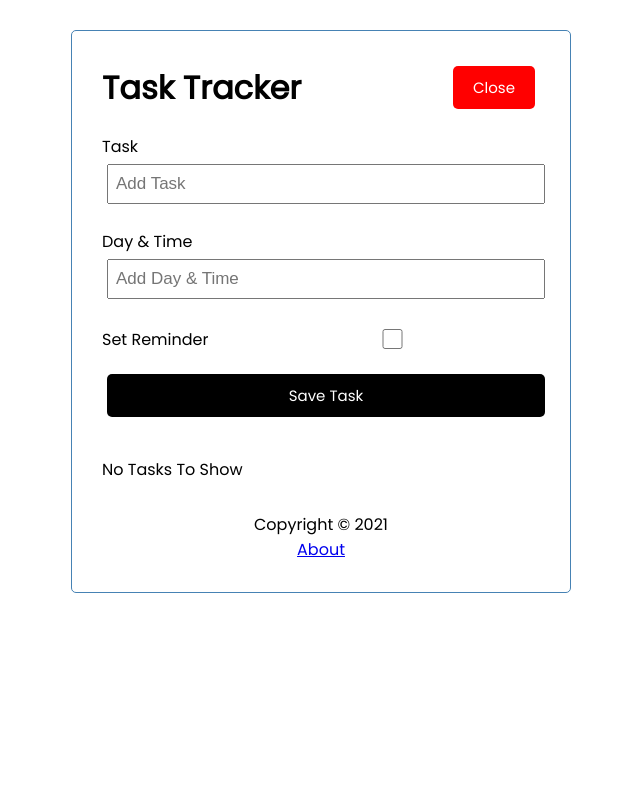
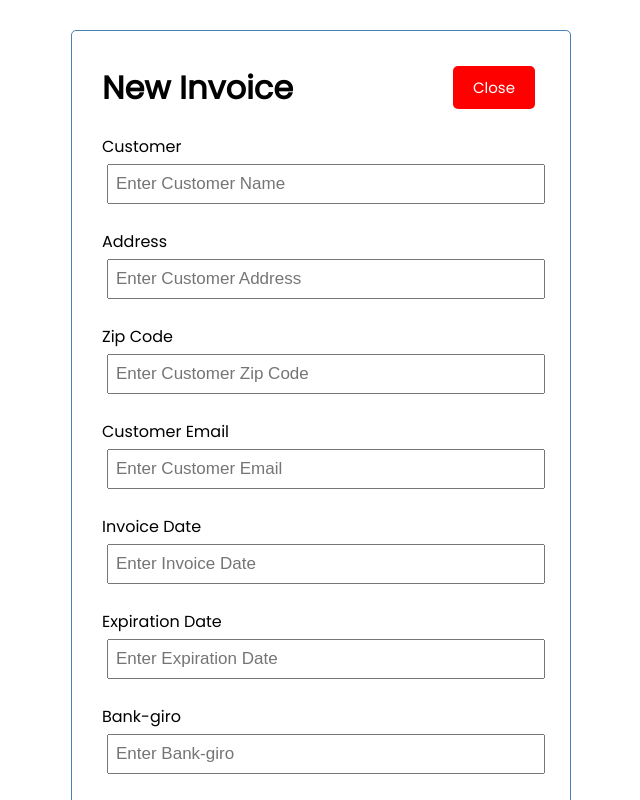
Before and after one commit to gabrieloldaccount/finman-frontend, a React (Create React App) app: page / in a window 1280 px wide. Both pictures are taken after a click on the button "Add". Shown: the top 800 px of the page, without its empty margins (319-959 px from the left). Built offline with nearby package versions, Linux system fonts and the light colour scheme; no server answers.

Commit message:
Added new text fields for invoice input and altered text of previous components
Co-authored-by: hedy-99 <hedypet@hotmail.com>
Co-authored-by: gabe <gabrielbrattgard@gmail.com>

```diff
--- a/src/components/AddTask.js
+++ b/src/components/AddTask.js
@@ -1,46 +1,114 @@
-import { useState } from 'react'
+import {useState} from 'react'
 
-const AddTask = ({ onAdd }) => {
-  const [text, setText] = useState('')
-  const [day, setDay] = useState('')
-  const [reminder, setReminder] = useState(false)
+const AddTask = ({onAdd}) => {
+    const [customerName, setCustomerName] = useState('')
+    const [customerAddress, setCustomerAddress] = useState('')
+    const [customerZipCode, setCustomerZipCode] = useState('')
+    const [customerEmail, setCustomerEmail] = useState('')
+    const [invoiceDate, setInvoiceDate] = useState('')
+    const [expirationDate, setExpirationDate] = useState('')
+    const [bankgiro, setBankgiro] = useState('')
+    const [OCRnumber, setOCRnumber] = useState('')
+    //const [reminder, setReminder] = useState(false)
 
     const onSubmit = (e) => {
         e.preventDefault()
 
-    if (!text) {
-      alert('Please add a task')
+        if (!customerName) {
+            alert('Please fill in all info for the invoice')
             return
         }
 
-    onAdd({ text, day, reminder })
+        onAdd({customerName: customerName, customerAddress: customerAddress, customerZipCode: customerZipCode, customerEmail: customerEmail, invoiceDate: invoiceDate, expirationDate: expirationDate,bankgiro: bankgiro, OCRnumber: OCRnumber})
 
-    setText('')
-    setDay('')
-    setReminder(false)
+        setCustomerName('')
+        setCustomerAddress('')
+        setCustomerZipCode('')
+        setCustomerEmail('')
+        setInvoiceDate('')
+        setExpirationDate('')
+        setBankgiro('')
+        setOCRnumber('')
+        //setReminder(false)
     }
 
     return (
         <form className='add-form' onSubmit={onSubmit}>
             <div className='form-control'>
-        <label>Task</label>
+                <label>Customer</label>
                 <input
                     type='text'
-          placeholder='Add Task'
-          value={text}
-          onChange={(e) => setText(e.target.value)}
+                    placeholder='Enter Customer Name'
+                    value={customerName}
+                    onChange={(e) => setCustomerName(e.target.value)}
                 />
             </div>
             <div className='form-control'>
-        <label>Day & Time</label>
+                <label>Address</label>
                 <input
                     type='text'
-          placeholder='Add Day & Time'
-          value={day}
-          onChange={(e) => setDay(e.target.value)}
+                    placeholder='Enter Customer Address'
+                    value={customerAddress}
+                    onChange={(e) => setCustomerAddress(e.target.value)}
                 />
             </div>
-      <div className='form-control form-control-check'>
+            <div className='form-control'>
+                <label>Zip Code</label>
+                <input
+                    type='text'
+                    placeholder='Enter Customer Zip Code'
+                    value={customerZipCode}
+                    onChange={(e) => setCustomerZipCode(e.target.value)}
+                />
+            </div>
+            <div className='form-control'>
+                <label>Customer Email</label>
+                <input
+                    type='text'
+                    placeholder='Enter Customer Email'
+                    value={customerEmail}
+                    onChange={(e) => setCustomerEmail(e.target.value)}
+                />
+            </div>
+            <div className='form-control'>
+                <label>Invoice Date</label>
+                <input
+                    type='text'
+                    placeholder='Enter Invoice Date'
+                    value={invoiceDate}
+                    onChange={(e) => setInvoiceDate(e.target.value)}
+                />
+            </div>
+            <div className='form-control'>
+                <label>Expiration Date</label>
+                <input
+                    type='text'
+                    placeholder='Enter Expiration Date'
+                    value={expirationDate}
+                    onChange={(e) => setExpirationDate(e.target.value)}
+                />
+            </div>
+            <div className='form-control'>
+                <label>Bank-giro</label>
+                <input
+                    type='text'
+                    placeholder='Enter Bank-giro'
+                    value={bankgiro}
+                    onChange={(e) => setBankgiro(e.target.value)}
+                />
+            </div>
+            <div className='form-control'>
+                <label>OCR number</label>
+                <input
+                    type='text'
+                    placeholder='Enter OCR number'
+                    value={OCRnumber}
+                    onChange={(e) => setOCRnumber(e.target.value)}
+                />
+            </div>
+
+            {/* Commented out bc didn't need right now. */}
+            {/*      <div className='form-control form-control-check'>
         <label>Set Reminder</label>
         <input
           type='checkbox'
@@ -48,9 +116,9 @@ const AddTask = ({ onAdd }) => {
           value={reminder}
           onChange={(e) => setReminder(e.currentTarget.checked)}
         />
-      </div>
+      </div>*/}
 
-      <input type='submit' value='Save Task' className='btn btn-block' />
+            <input type='submit' value='Submit invoice' className='btn btn-block'/>
         </form>
     )
 }
--- a/src/components/Header.js
+++ b/src/components/Header.js
@@ -20,7 +20,7 @@ const Header = ({ title, onAdd, showAdd }) => {
 }
 
 Header.defaultProps = {
-  title: 'Task Tracker',
+  title: 'New Invoice',
 }
 
 Header.propTypes = {
```
Also changed, not shown: 1 other file (tests, documents, lock files or other folders). Lines whose indentation alone changed are shown as unchanged.
